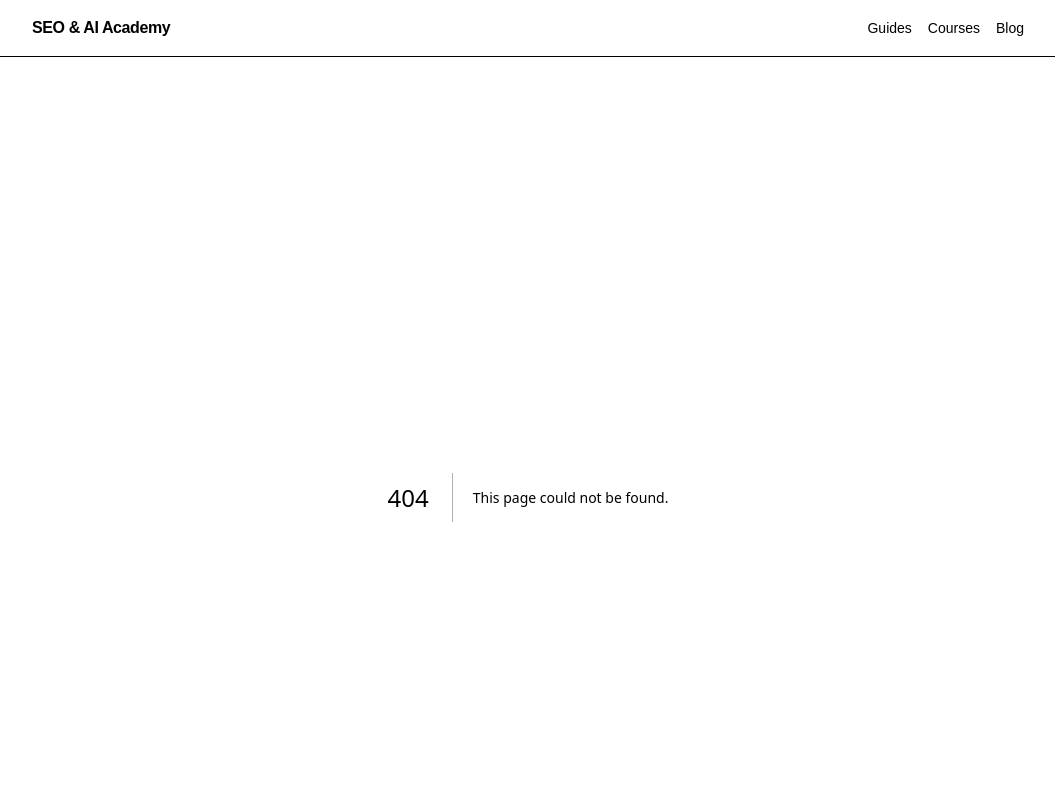
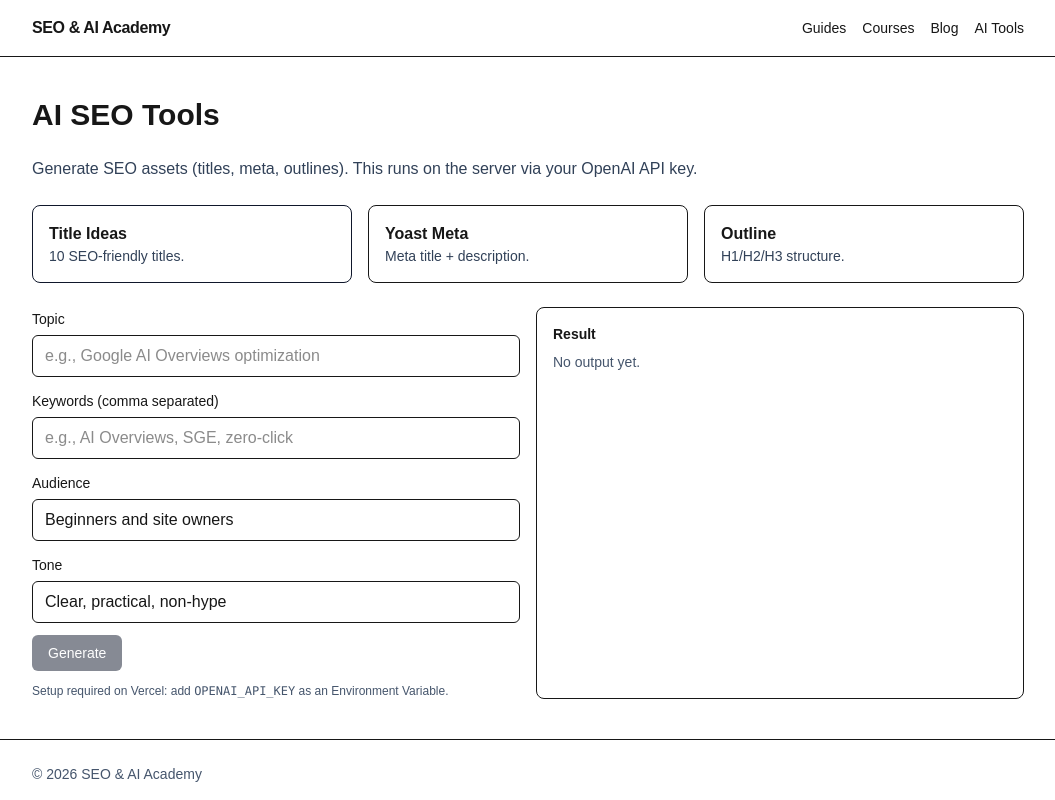
Before and after one commit to hamzanabulse/seo-ai-academy, a Next.js app: page /tools in a window 1280 px wide. Before the commit this address had no page. Shown: the top 800 px of the page, without its empty margins (112-1167 px from the left). Built offline with nearby package versions, Linux system fonts and the light colour scheme.

Commit message:
Add AI SEO tools (titles/meta/outline) with OpenAI API route

```diff
--- /dev/null
+++ b/app/api/ai/route.ts
@@ -0,0 +1,89 @@
+import { NextResponse } from "next/server";
+import OpenAI from "openai";
+
+export const runtime = "nodejs";
+
+type Tool = "titles" | "meta" | "outline";
+
+type Body = {
+  tool: Tool;
+  topic: string;
+  keywords?: string;
+  audience?: string;
+  tone?: string;
+};
+
+function toKeywordsArray(keywords?: string) {
+  return (keywords ?? "")
+    .split(",")
+    .map((s) => s.trim())
+    .filter(Boolean)
+    .slice(0, 20);
+}
+
+export async function POST(req: Request) {
+  const key = process.env.OPENAI_API_KEY;
+  if (!key) {
+    return NextResponse.json(
+      { ok: false, error: "Missing OPENAI_API_KEY. Add it in Vercel → Project → Settings → Environment Variables." },
+      { status: 400 }
+    );
+  }
+
+  let body: Body;
+  try {
+    body = (await req.json()) as Body;
+  } catch {
+    return NextResponse.json({ ok: false, error: "Invalid JSON" }, { status: 400 });
+  }
+
+  const tool = body.tool;
+  const topic = (body.topic ?? "").trim();
+  const audience = (body.audience ?? "").trim();
+  const tone = (body.tone ?? "").trim();
+  const kws = toKeywordsArray(body.keywords);
+
+  if (!tool || !topic) {
+    return NextResponse.json({ ok: false, error: "Missing tool/topic" }, { status: 400 });
+  }
+
+  const client = new OpenAI({ apiKey: key });
+
+  const system =
+    "You are an expert SEO strategist in 2026. Output must be concise, actionable, and optimized for AI Overviews and traditional SERPs.";
+
+  let prompt = "";
+  let schemaHint = "";
+
+  if (tool === "titles") {
+    prompt = `Generate 10 SEO-friendly blog post titles about: "${topic}".\n\nAudience: ${audience || "General"}\nTone: ${tone || "Clear"}\nKeywords to include when natural: ${kws.join(", ") || "(none)"}\n\nRules:\n- Titles should be 45–65 characters when possible.\n- Avoid clickbait.\n- Mix formats (how-to, checklist, comparison, playbook).`;
+    schemaHint = `Return JSON: {"titles": string[]}`;
+  } else if (tool === "meta") {
+    prompt = `Write Yoast-ready SEO meta for a page about: "${topic}".\n\nAudience: ${audience || "General"}\nTone: ${tone || "Clear"}\nKeywords: ${kws.join(", ") || "(none)"}\n\nRules:\n- Meta title: <= 60 characters, include primary keyword early.\n- Meta description: 145–160 chars, compelling but not spammy.`;
+    schemaHint = `Return JSON: {"metaTitle": string, "metaDescription": string, "focusKeyword": string}`;
+  } else if (tool === "outline") {
+    prompt = `Create an SEO outline for a blog post about: "${topic}".\n\nAudience: ${audience || "General"}\nTone: ${tone || "Clear"}\nKeywords: ${kws.join(", ") || "(none)"}\n\nRules:\n- Return H1 + H2/H3 structure.\n- Include an FAQ section (3–5 questions).\n- Optimize for AI Overviews: start with a short direct answer section.`;
+    schemaHint = `Return JSON: {"h1": string, "sections": [{"h2": string, "h3": string[]}], "faq": string[]}`;
+  } else {
+    return NextResponse.json({ ok: false, error: "Unknown tool" }, { status: 400 });
+  }
+
+  const response = await client.responses.create({
+    model: "gpt-4o-mini",
+    input: [
+      { role: "system", content: system },
+      { role: "user", content: prompt + "\n\n" + schemaHint },
+    ],
+    temperature: 0.4,
+  });
+
+  const text = response.output_text?.trim() ?? "";
+
+  // Best-effort JSON parse
+  try {
+    const data = JSON.parse(text);
+    return NextResponse.json({ ok: true, data });
+  } catch {
+    return NextResponse.json({ ok: true, data: { raw: text } });
+  }
+}
--- a/app/layout.tsx
+++ b/app/layout.tsx
@@ -33,6 +33,9 @@ export default function RootLayout({
               <Link href="/blog" className="hover:underline">
                 Blog
               </Link>
+              <Link href="/tools" className="hover:underline">
+                AI Tools
+              </Link>
             </nav>
           </div>
         </header>
--- /dev/null
+++ b/app/tools/page.tsx
@@ -0,0 +1,142 @@
+"use client";
+
+import { useMemo, useState } from "react";
+
+type Tool = "titles" | "meta" | "outline";
+
+type Result = {
+  ok: boolean;
+  data?: any;
+  error?: string;
+};
+
+export default function ToolsPage() {
+  const [tool, setTool] = useState<Tool>("titles");
+  const [topic, setTopic] = useState("");
+  const [keywords, setKeywords] = useState("");
+  const [audience, setAudience] = useState("Beginners and site owners");
+  const [tone, setTone] = useState("Clear, practical, non-hype");
+  const [loading, setLoading] = useState(false);
+  const [result, setResult] = useState<Result | null>(null);
+
+  const placeholder = useMemo(() => {
+    if (tool === "titles") return "e.g., Google AI Overviews optimization";
+    if (tool === "meta") return "e.g., E-E-A-T checklist for local businesses";
+    return "e.g., Topical authority internal linking";
+  }, [tool]);
+
+  async function run() {
+    setLoading(true);
+    setResult(null);
+    try {
+      const res = await fetch("/api/ai", {
+        method: "POST",
+        headers: { "Content-Type": "application/json" },
+        body: JSON.stringify({ tool, topic, keywords, audience, tone }),
+      });
+      const json = await res.json();
+      setResult(json);
+    } catch (e: any) {
+      setResult({ ok: false, error: e?.message ?? "Request failed" });
+    } finally {
+      setLoading(false);
+    }
+  }
+
+  return (
+    <div className="space-y-6">
+      <h1 className="text-3xl font-semibold">AI SEO Tools</h1>
+      <p className="max-w-2xl text-slate-700">
+        Generate SEO assets (titles, meta, outlines). This runs on the server via your OpenAI API key.
+      </p>
+
+      <div className="grid gap-4 md:grid-cols-3">
+        <button
+          onClick={() => setTool("titles")}
+          className={`rounded-lg border p-4 text-left hover:bg-slate-50 ${tool === "titles" ? "border-slate-900" : ""}`}
+        >
+          <div className="font-semibold">Title Ideas</div>
+          <div className="text-sm text-slate-700">10 SEO-friendly titles.</div>
+        </button>
+        <button
+          onClick={() => setTool("meta")}
+          className={`rounded-lg border p-4 text-left hover:bg-slate-50 ${tool === "meta" ? "border-slate-900" : ""}`}
+        >
+          <div className="font-semibold">Yoast Meta</div>
+          <div className="text-sm text-slate-700">Meta title + description.</div>
+        </button>
+        <button
+          onClick={() => setTool("outline")}
+          className={`rounded-lg border p-4 text-left hover:bg-slate-50 ${tool === "outline" ? "border-slate-900" : ""}`}
+        >
+          <div className="font-semibold">Outline</div>
+          <div className="text-sm text-slate-700">H1/H2/H3 structure.</div>
+        </button>
+      </div>
+
+      <div className="grid gap-4 md:grid-cols-2">
+        <div className="space-y-3">
+          <label className="block">
+            <span className="text-sm font-medium">Topic</span>
+            <input
+              value={topic}
+              onChange={(e) => setTopic(e.target.value)}
+              placeholder={placeholder}
+              className="mt-1 w-full rounded-md border px-3 py-2"
+            />
+          </label>
+          <label className="block">
+            <span className="text-sm font-medium">Keywords (comma separated)</span>
+            <input
+              value={keywords}
+              onChange={(e) => setKeywords(e.target.value)}
+              placeholder="e.g., AI Overviews, SGE, zero-click"
+              className="mt-1 w-full rounded-md border px-3 py-2"
+            />
+          </label>
+          <label className="block">
+            <span className="text-sm font-medium">Audience</span>
+            <input
+              value={audience}
+              onChange={(e) => setAudience(e.target.value)}
+              className="mt-1 w-full rounded-md border px-3 py-2"
+            />
+          </label>
+          <label className="block">
+            <span className="text-sm font-medium">Tone</span>
+            <input
+              value={tone}
+              onChange={(e) => setTone(e.target.value)}
+              className="mt-1 w-full rounded-md border px-3 py-2"
+            />
+          </label>
+          <button
+            onClick={run}
+            disabled={loading || !topic.trim()}
+            className="rounded-md bg-slate-900 px-4 py-2 text-sm font-medium text-white disabled:opacity-50"
+          >
+            {loading ? "Generating…" : "Generate"}
+          </button>
+          <div className="text-xs text-slate-600">
+            Setup required on Vercel: add <code>OPENAI_API_KEY</code> as an Environment Variable.
+          </div>
+        </div>
+
+        <div className="rounded-lg border p-4">
+          <div className="mb-2 text-sm font-semibold">Result</div>
+          {!result && <div className="text-sm text-slate-600">No output yet.</div>}
+          {result && !result.ok && (
+            <div className="text-sm text-red-700">
+              Error: {result.error ?? "Unknown error"}
+            </div>
+          )}
+          {result && result.ok && (
+            <pre className="overflow-auto rounded-md bg-slate-950 p-3 text-xs text-slate-100">
+{JSON.stringify(result.data, null, 2)}
+            </pre>
+          )}
+        </div>
+      </div>
+    </div>
+  );
+}
--- a/package.json
+++ b/package.json
@@ -11,6 +11,7 @@
   "dependencies": {
     "gray-matter": "^4.0.3",
     "next": "16.1.6",
+    "openai": "^6.17.0",
     "react": "19.2.3",
     "react-dom": "19.2.3",
     "reading-time": "^1.5.0",
```
Also changed, not shown: 1 other file (tests, documents, lock files or other folders).
